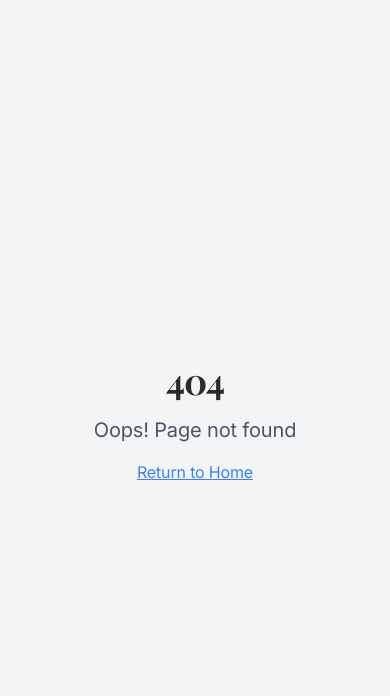
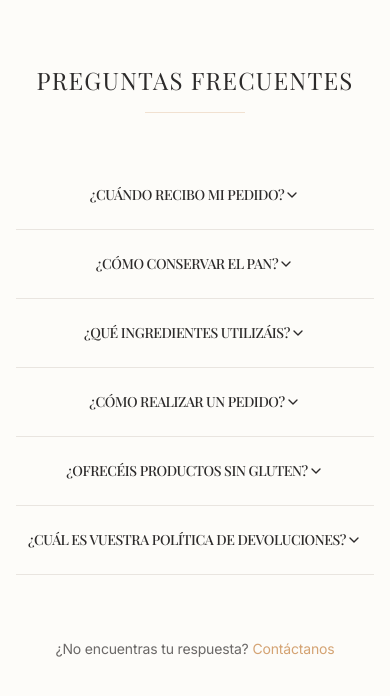
Before and after one commit to Arrobajean/crust-and-click, a React (Vite) app: page /faq in a window 390 px wide. Before the commit this address had no page. Shown: the top 696 px of the page. Built offline with nearby package versions, Linux system fonts and the light colour scheme.

Commit message:
feat: Add FAQ page
Implement a FAQ page with a minimalist design, accordion format, and responsive layout.

```diff
--- a/src/App.tsx
+++ b/src/App.tsx
@@ -7,6 +7,7 @@ import { BrowserRouter, Routes, Route } from "react-router-dom";
 import Index from "./pages/Index";
 import NotFound from "./pages/NotFound";
 import Philosophy from "./pages/Philosophy";
+import Faq from "./pages/Faq";
 
 const queryClient = new QueryClient();
 
@@ -19,6 +20,7 @@ const App = () => (
         <Routes>
           <Route path="/" element={<Index />} />
           <Route path="/nuestra-filosofia" element={<Philosophy />} />
+          <Route path="/faq" element={<Faq />} />
           {/* ADD ALL CUSTOM ROUTES ABOVE THE CATCH-ALL "*" ROUTE */}
           <Route path="*" element={<NotFound />} />
         </Routes>
--- /dev/null
+++ b/src/pages/Faq.tsx
@@ -0,0 +1,118 @@
+
+import React, { useEffect } from 'react';
+import {
+  Accordion,
+  AccordionContent,
+  AccordionItem,
+  AccordionTrigger
+} from "@/components/ui/accordion";
+import { Separator } from "@/components/ui/separator";
+import { Link } from 'react-router-dom';
+
+const Faq: React.FC = () => {
+  useEffect(() => {
+    document.title = 'Preguntas Frecuentes - Crust & Click';
+  }, []);
+
+  return (
+    <div className="min-h-screen bg-bread-light py-16 px-4">
+      <div className="max-w-3xl mx-auto text-center">
+        <h1 className="font-serif text-2xl md:text-3xl text-bread-dark uppercase tracking-wider mb-4">
+          Preguntas Frecuentes
+        </h1>
+        <Separator className="max-w-[100px] mx-auto mb-12 bg-bread-accent/30" />
+
+        <Accordion type="single" collapsible className="w-full text-left">
+          <AccordionItem value="item-1" className="border-bread-muted">
+            <AccordionTrigger className="font-serif uppercase text-sm md:text-base text-center justify-center py-6">
+              ¿Cuándo recibo mi pedido?
+            </AccordionTrigger>
+            <AccordionContent className="text-center max-w-[600px] mx-auto">
+              <p className="leading-relaxed text-bread-dark/80">
+                Realizamos entregas de lunes a viernes. Todos los pedidos recibidos antes de las 19:00h serán
+                procesados y entregados al día siguiente. Los pedidos realizados después de las 19:00h,
+                en fin de semana o festivos serán procesados el siguiente día laborable.
+              </p>
+            </AccordionContent>
+          </AccordionItem>
+
+          <AccordionItem value="item-2" className="border-bread-muted">
+            <AccordionTrigger className="font-serif uppercase text-sm md:text-base text-center justify-center py-6">
+              ¿Cómo conservar el pan?
+            </AccordionTrigger>
+            <AccordionContent className="text-center max-w-[600px] mx-auto">
+              <p className="leading-relaxed text-bread-dark/80">
+                Para mantener tu pan artesanal lo más fresco posible, te recomendamos guardarlo en una bolsa
+                de papel o envuelto en un paño de algodón a temperatura ambiente. Si no lo vas a consumir
+                en 2-3 días, puedes congelarlo envuelto en papel y luego en una bolsa hermética.
+              </p>
+            </AccordionContent>
+          </AccordionItem>
+
+          <AccordionItem value="item-3" className="border-bread-muted">
+            <AccordionTrigger className="font-serif uppercase text-sm md:text-base text-center justify-center py-6">
+              ¿Qué ingredientes utilizáis?
+            </AccordionTrigger>
+            <AccordionContent className="text-center max-w-[600px] mx-auto">
+              <p className="leading-relaxed text-bread-dark/80">
+                Trabajamos exclusivamente con ingredientes ecológicos de primera calidad: harinas molidas
+                a piedra, masa madre natural, agua filtrada y sal marina. No utilizamos aditivos,
+                conservantes ni mejorantes artificiales en ninguno de nuestros productos.
+              </p>
+            </AccordionContent>
+          </AccordionItem>
+
+          <AccordionItem value="item-4" className="border-bread-muted">
+            <AccordionTrigger className="font-serif uppercase text-sm md:text-base text-center justify-center py-6">
+              ¿Cómo realizar un pedido?
+            </AccordionTrigger>
+            <AccordionContent className="text-center max-w-[600px] mx-auto">
+              <p className="leading-relaxed text-bread-dark/80">
+                Para realizar un pedido, simplemente navega por nuestro catálogo, selecciona los productos
+                que deseas y añádelos al carrito. Una vez finalices tu selección, procede al checkout
+                donde podrás elegir la fecha de entrega y el método de pago. Recibirás una confirmación
+                por email una vez completado el proceso.
+              </p>
+            </AccordionContent>
+          </AccordionItem>
+
+          <AccordionItem value="item-5" className="border-bread-muted">
+            <AccordionTrigger className="font-serif uppercase text-sm md:text-base text-center justify-center py-6">
+              ¿Ofrecéis productos sin gluten?
+            </AccordionTrigger>
+            <AccordionContent className="text-center max-w-[600px] mx-auto">
+              <p className="leading-relaxed text-bread-dark/80">
+                Sí, disponemos de una selección de productos elaborados sin gluten. Estos están claramente
+                etiquetados en nuestra tienda con el distintivo "Sin Gluten". Sin embargo, te informamos que
+                todos nuestros productos se elaboran en el mismo obrador, por lo que no podemos garantizar la
+                ausencia total de trazas para personas con celiaquía severa.
+              </p>
+            </AccordionContent>
+          </AccordionItem>
+
+          <AccordionItem value="item-6" className="border-bread-muted">
+            <AccordionTrigger className="font-serif uppercase text-sm md:text-base text-center justify-center py-6">
+              ¿Cuál es vuestra política de devoluciones?
+            </AccordionTrigger>
+            <AccordionContent className="text-center max-w-[600px] mx-auto">
+              <p className="leading-relaxed text-bread-dark/80">
+                Dado que nuestros productos son artesanales y perecederos, no aceptamos devoluciones por
+                cambio de opinión. No obstante, si recibes un producto defectuoso o incorrecto,
+                contáctanos inmediatamente y lo resolveremos, ya sea reemplazando el producto o
+                reembolsando su importe.
+              </p>
+            </AccordionContent>
+          </AccordionItem>
+        </Accordion>
+
+        <div className="mt-16">
+          <p className="text-bread-dark/70 text-sm md:text-base">
+            ¿No encuentras tu respuesta? <Link to="/contacto" className="text-bread-accent hover:underline transition-colors">Contáctanos</Link>
+          </p>
+        </div>
+      </div>
+    </div>
+  );
+};
+
+export default Faq;
--- a/src/pages/Index.tsx
+++ b/src/pages/Index.tsx
@@ -29,6 +29,11 @@ const Index: React.FC = () => {
                   Nuestra Filosofía
                 </Link>
               </li>
+              <li className="text-sm md:text-base">
+                <Link to="/faq" className="text-bread-dark hover:text-bread-accent transition-colors">
+                  Preguntas Frecuentes
+                </Link>
+              </li>
             </ul>
           </nav>
         </div>
```
